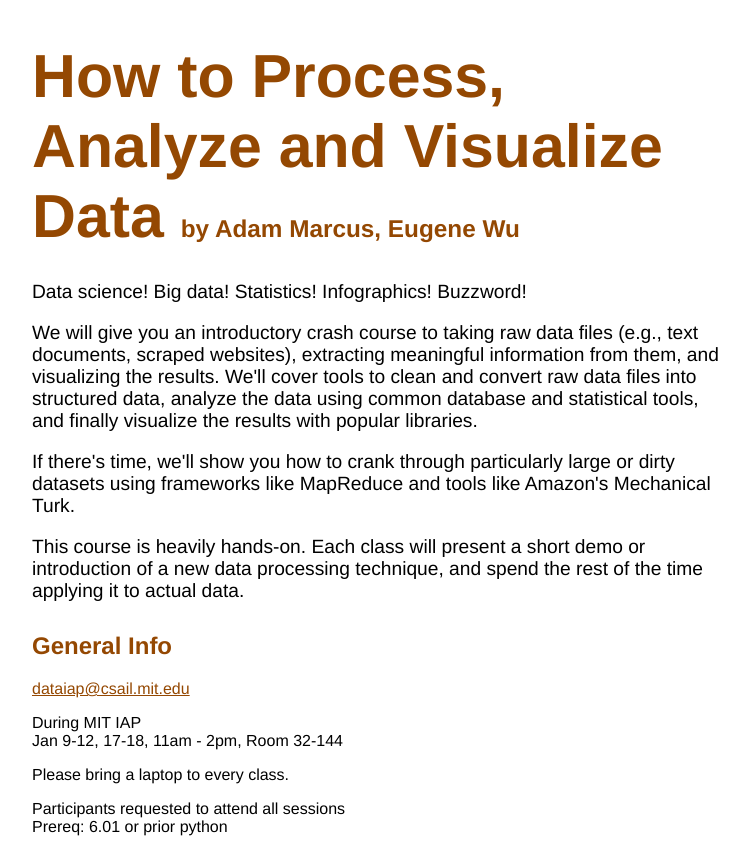
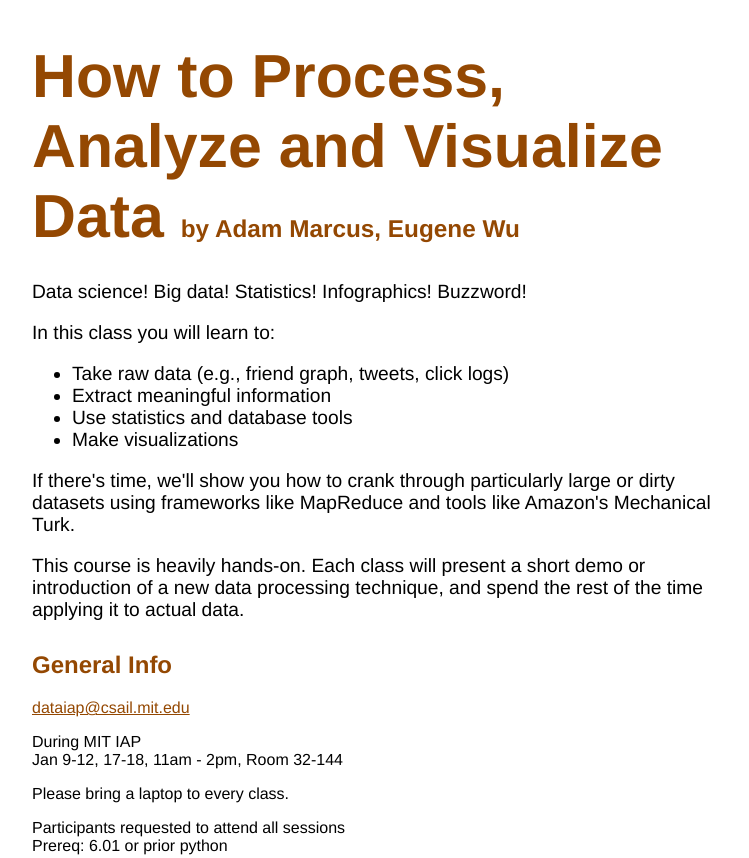
Before and after one commit to dataiap/dataiap, a plain HTML site: page index.html in a window 1280 px wide. Shown: the top 858 px of the page, without its empty margins (258-1007 px from the left). Drawn offline with Linux system fonts and the light colour scheme.

Commit message:
more changes

```diff
--- a/index.html
+++ b/index.html
@@ -49,7 +49,15 @@
 
 <p>Data science! Big data! Statistics! Infographics! Buzzword! </p>
 
-<p>We will give you an introductory crash course to taking raw data files (e.g., text documents, scraped websites), extracting meaningful information from them, and visualizing the results. We'll cover tools to clean and convert raw data files into structured data, analyze the data using common database and statistical tools, and finally visualize the results with popular libraries. </p>
+<p>In this class you will learn to:
+<ul>
+<li>Take raw data (e.g., friend graph, tweets, click logs)</li>
+<li>Extract meaningful information</li>
+<li>Use statistics and database tools</li>
+<li>Make visualizations</li>
+</ul>
+</p>
+<!--<p>We will give you an introductory crash course to taking raw data files (e.g., text documents, scraped websites), extracting meaningful information from them, and visualizing the results. We'll cover tools to clean and convert raw data files into structured data, analyze the data using common database and statistical tools, and finally visualize the results with popular libraries. </p>-->
 
 <p>If there's time, we'll show you how to crank through particularly large or dirty datasets using frameworks like MapReduce and tools like Amazon's Mechanical Turk.</p>
 
```
